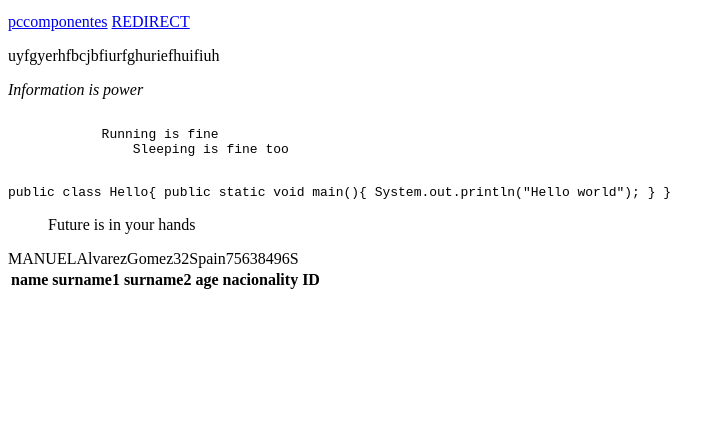
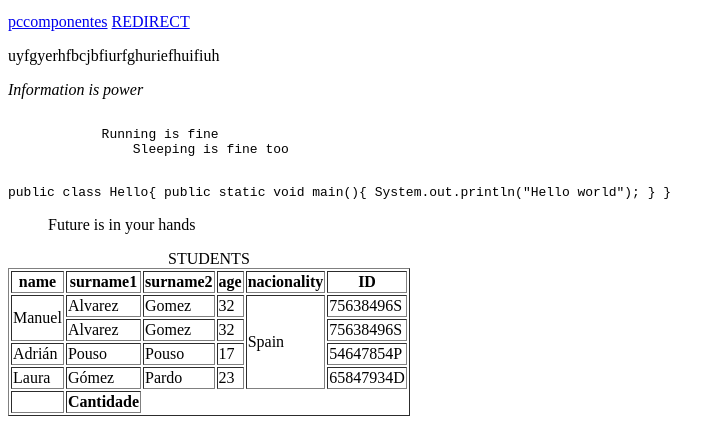
Before and after one commit to Letizialf/LMSXI2023, a plain HTML site: page index.html in a window 1280 px wide. Shown: the part 1277-1701 px from the top of the page, without its empty margins (0-724 px from the left). Before the commit the page ends 1589 px from the top, so only its background shows below. Drawn offline with Linux system fonts and the light colour scheme.

Commit message:
Contido de táboa

```diff
--- a/index.html
+++ b/index.html
@@ -59,7 +59,8 @@
         <blockquote> <!--Outra especie de maneira de citación-->
             Future is in your hands
         </blockquote>
-        <table> <!--Para facer tablas-->
+        <table border = "1"> <!--Para facer tablas--> <!--O BORDER está TOTALMENTE PROHIBIDO cando empecemos con CSS-->
+            <caption>STUDENTS</caption>
             <thead> <!--Cabeceira da tabla-->
                 <tr> <!--Filas da tabla-->
                    <th>name</th>
@@ -72,14 +73,44 @@
 
             </thead>
             <tbody>
-               <tr>MANUEL</tr>
-               <tr>Alvarez</tr>
-               <tr>Gomez</tr>
-               <tr>32</tr>
-               <tr>Spain</tr>
-               <tr>75638496S</tr>
+                <tr>
+                    <td rowspan="2">Manuel</td>
+                     <td>Alvarez</td>
+                    <td>Gomez</td>
+                    <td>32</td>
+                    <td rowspan="4">Spain</td>
+                    <td>75638496S</td>
+                 </tr>
+                 <tr>
+                    <td>Alvarez</td>
+                    <td>Gomez</td>
+                    <td>32</td>
+                    <td>75638496S</td>
+                 </tr>
+
+                 <tr>
+                    <td>Adrián</td>
+                    <td>Pouso</td>
+                    <td>Pouso</td>
+                    <td>17</td>
+                    <td>54647854P</td>
+                 </tr>
+                 <tr>
+                    <td>Laura</td>
+                    <td>Gómez</td>
+                    <td>Pardo</td>
+                    <td>23</td>
+                    <td>65847934D</td>
+                 </tr>
+
             </tbody>
             <tfoot>
+                <td>
+                    <th>
+                        Cantidade
+                    </th>
+                </td>
+
 
             </tfoot>
         </table>
```
